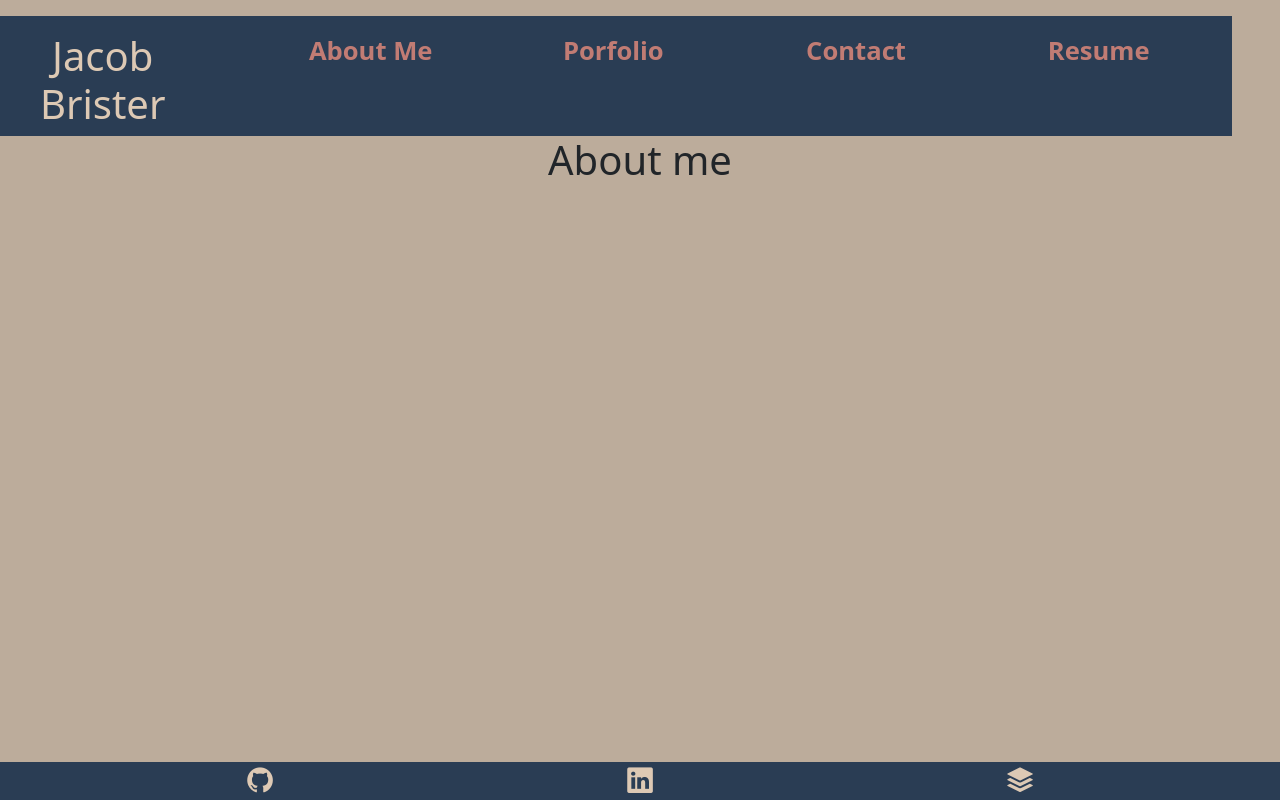
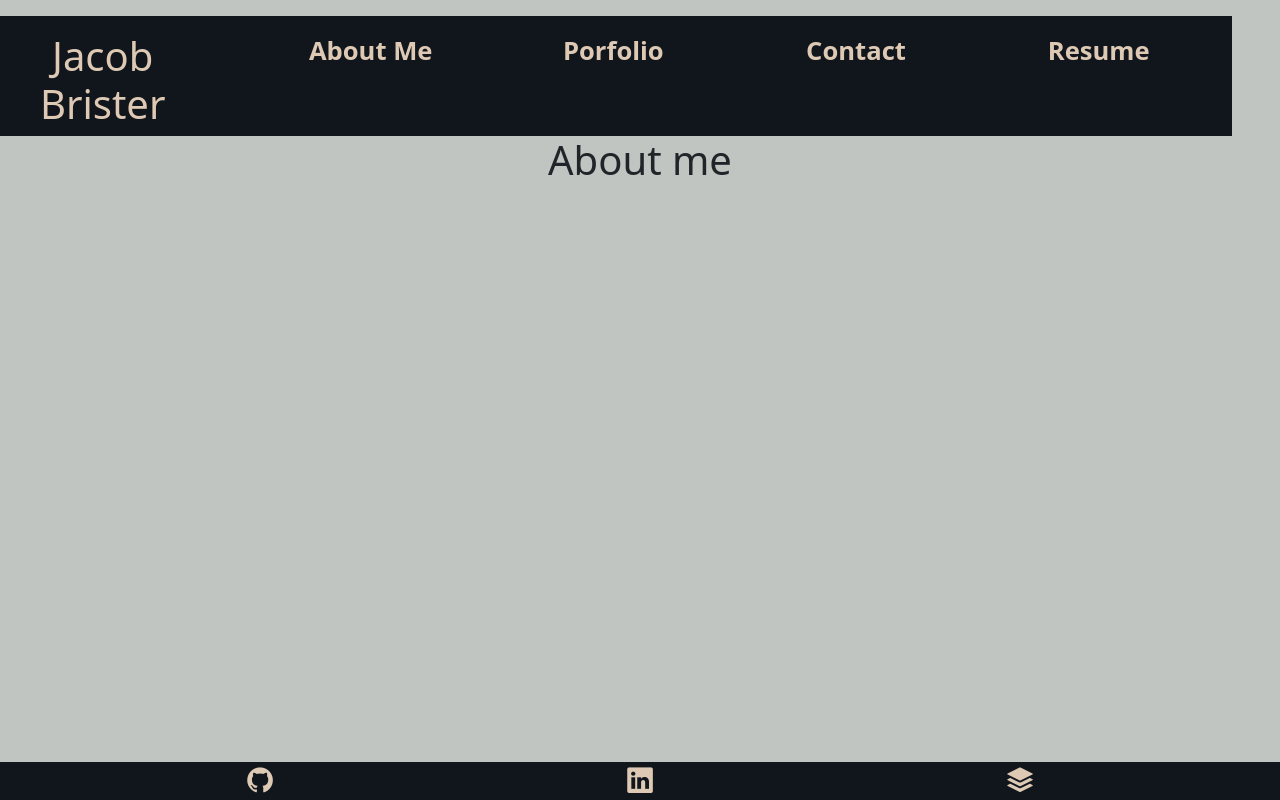
Before and after one commit to jbrister71/react-portfolio, a React (Create React App) app: page / in a window 1280 px wide. Built offline with nearby package versions, Linux system fonts and the light colour scheme.

Commit message:
modified colors

```diff
--- a/src/index.css
+++ b/src/index.css
@@ -1,13 +1,13 @@
 :root {
-  --charcoal: #2a3d54;
+  --charcoal: #11151c;
   --french-bristre: #7a6c5d;
   --almond: #ddc9b4;
-  --khaki-web: #bcac9b;
+  --silver-sand: #c0c5c1;
   --old-rose: #c17c74;
 }
 
 html {
-  background-color: var(--khaki-web);
+  background-color: var(--silver-sand);
 }
 
 body {
@@ -20,7 +20,7 @@ body {
 }
 
 .App {
-  background-color: var(--khaki-web);
+  background-color: var(--silver-sand);
 }
 
 .header {
@@ -36,7 +36,7 @@ body {
   text-decoration: none;
   font-size: 2vw;
   font-weight: bold;
-  color: var(--old-rose);
+  color: var(--almond);
 }
 
 .nav-item:hover {
@@ -60,5 +60,5 @@ code {
 
 .icon:hover {
   cursor: pointer;
-  color: var(--old-rose);
+  color: var(--french-bristre);
 }
```
